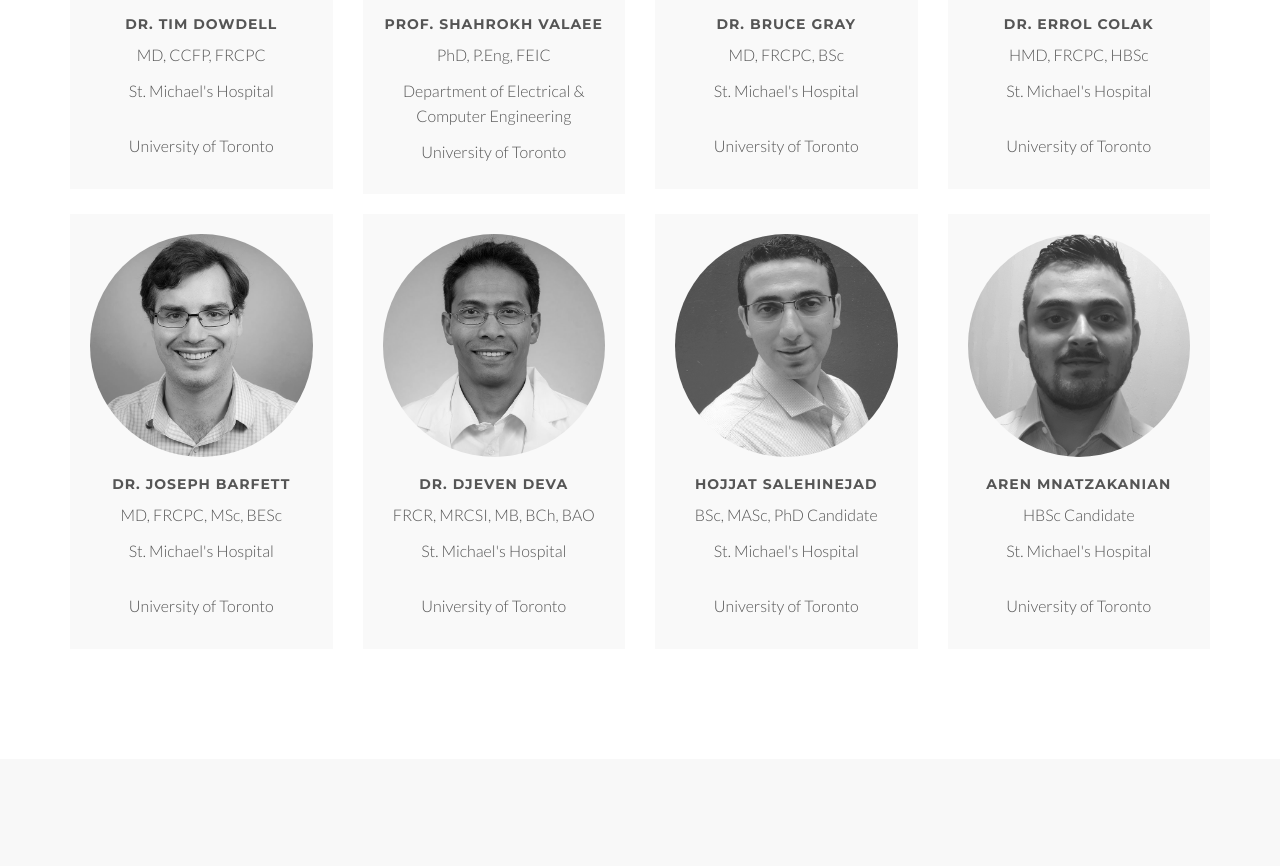
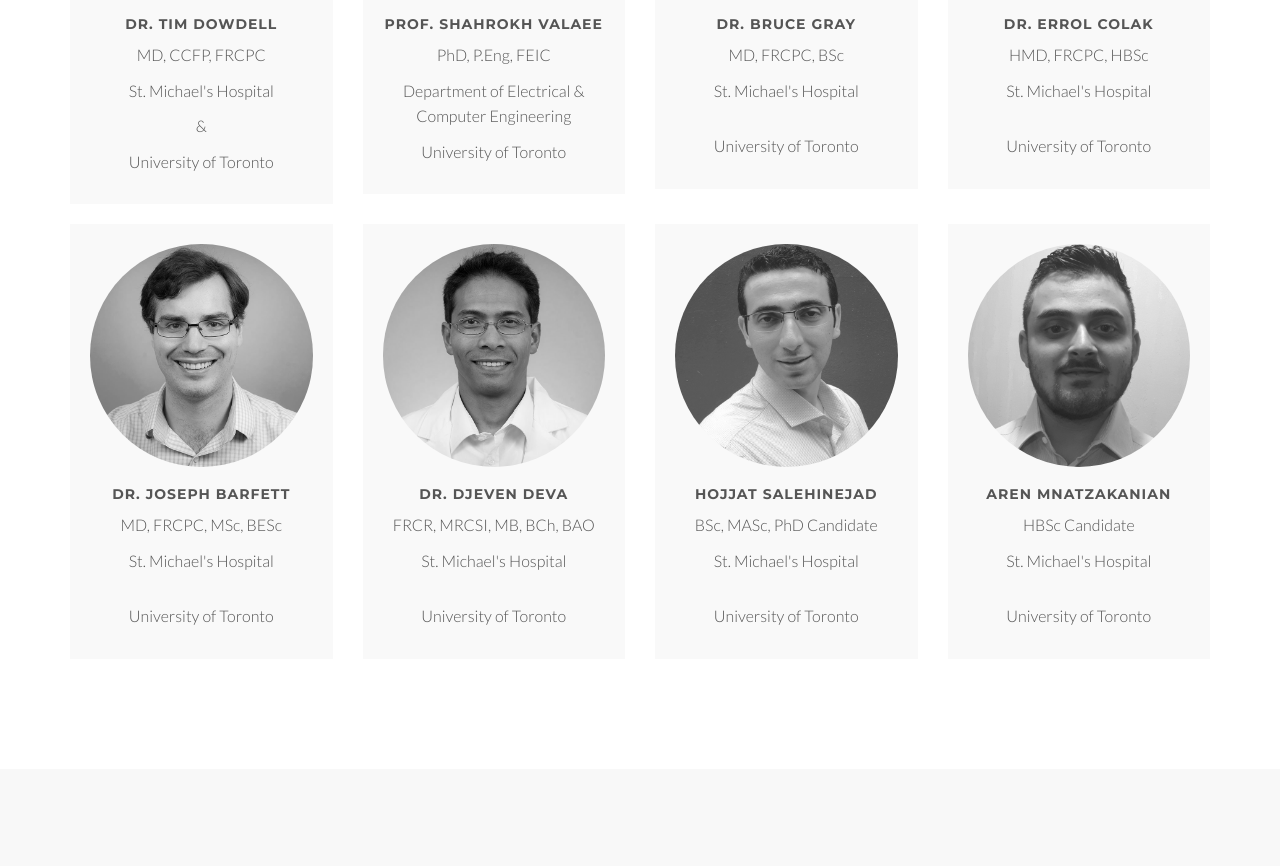
Before and after one commit to salehinejad/mimsmh.github.io, a plain HTML site: page index.html in a window 1280 px wide. Shown: the part 2662-3528 px from the top of the page. Drawn offline with Linux system fonts and the light colour scheme.

Commit message:
Update index.html

```diff
--- a/index.html
+++ b/index.html
@@ -204,8 +204,7 @@
 							<h5>Dr. Tim Dowdell</h5>
 							<p class="subtitle">MD, CCFP, FRCPC</p>
 							<p class="subtitle">St. Michael's Hospital</p>
-														</br>
-
+							<p class="subtitle">&</p>
 							<p class="subtitle">University of Toronto</p>
 
 						</div>
```
